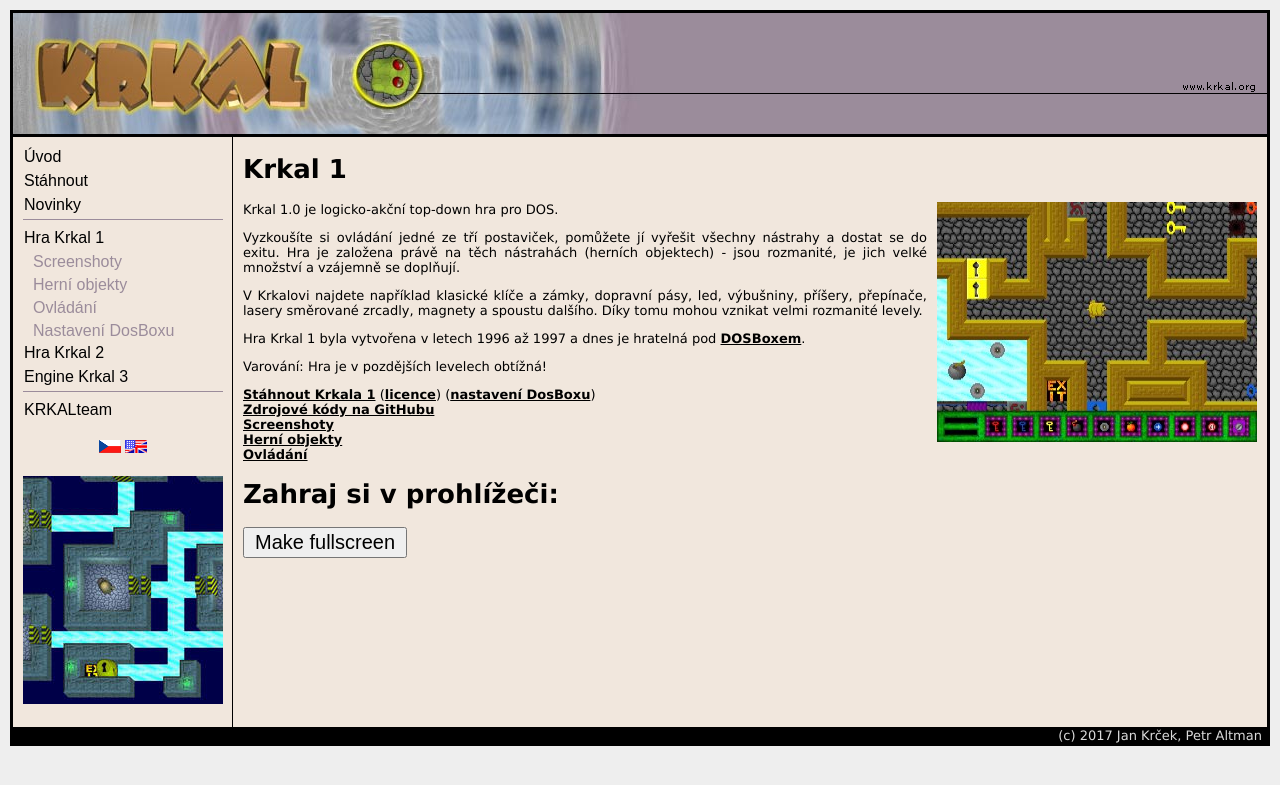
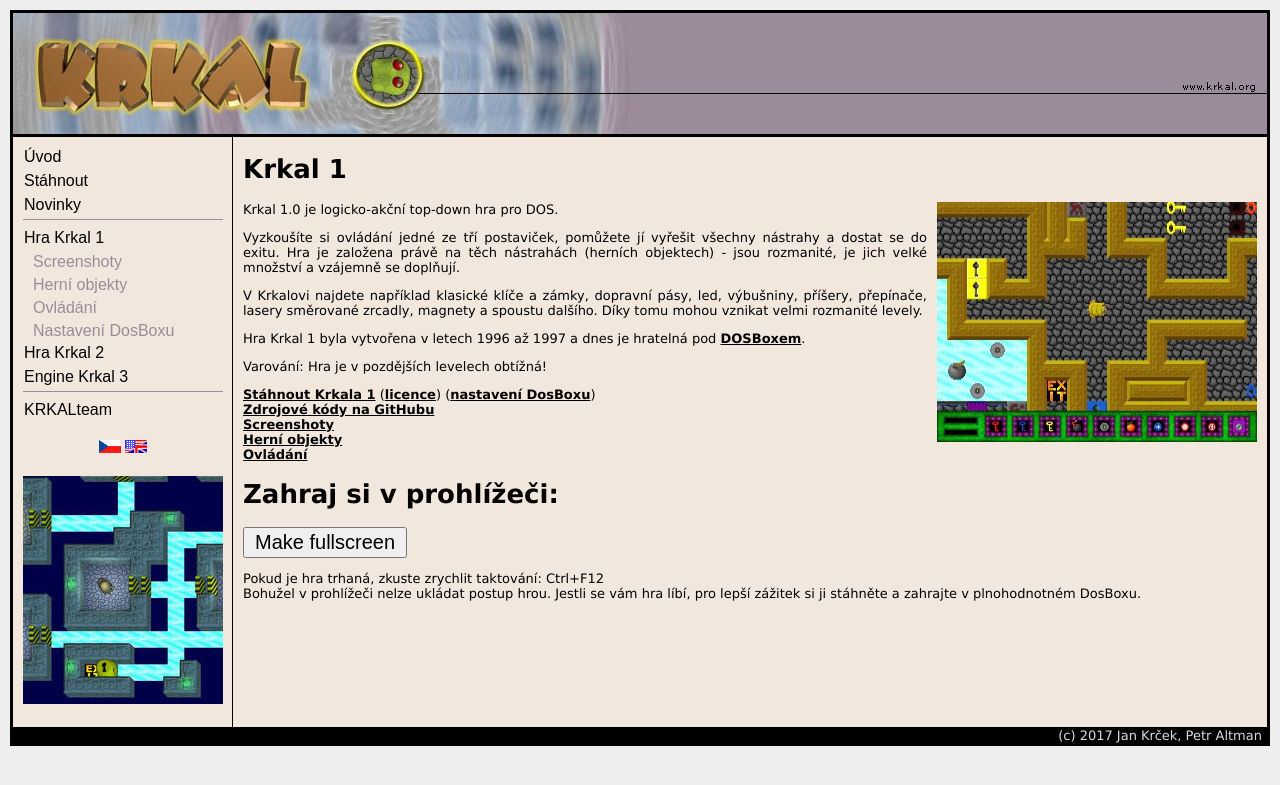
Before and after one commit to HonzaMD/HonzaMD.github.io, a Jekyll site: the page built from cs/krkal1run.md, in a window 1280 px wide. Shown: the top 785 px of the page. Built offline with Jekyll 4.4.1, drawn with Linux system fonts in a browser that asks for light colours; our own code applies the rules of GitHub Pages for plain Markdown files.

Commit message:
Doplneni popisku

```diff
--- a/cs/krkal1run.md
+++ b/cs/krkal1run.md
@@ -32,6 +32,9 @@
 <div id="dosbox"></div>
 <button onclick="dosbox.requestFullScreen();" style="font-size:20px;padding:2px 10px;">Make fullscreen</button>
 
+Pokud je hra trhaná, zkuste zrychlit taktování: Ctrl+F12
+Bohužel v prohlížeči nelze ukládat postup hrou. Jestli se vám hra líbí, pro lepší zážitek si ji stáhněte a zahrajte v plnohodnotném DosBoxu.
+
 <script type="text/javascript" src="https://js-dos.com/cdn/js-dos-api.js"></script>
 <script type="text/javascript">
     var dosbox = new Dosbox({
```
